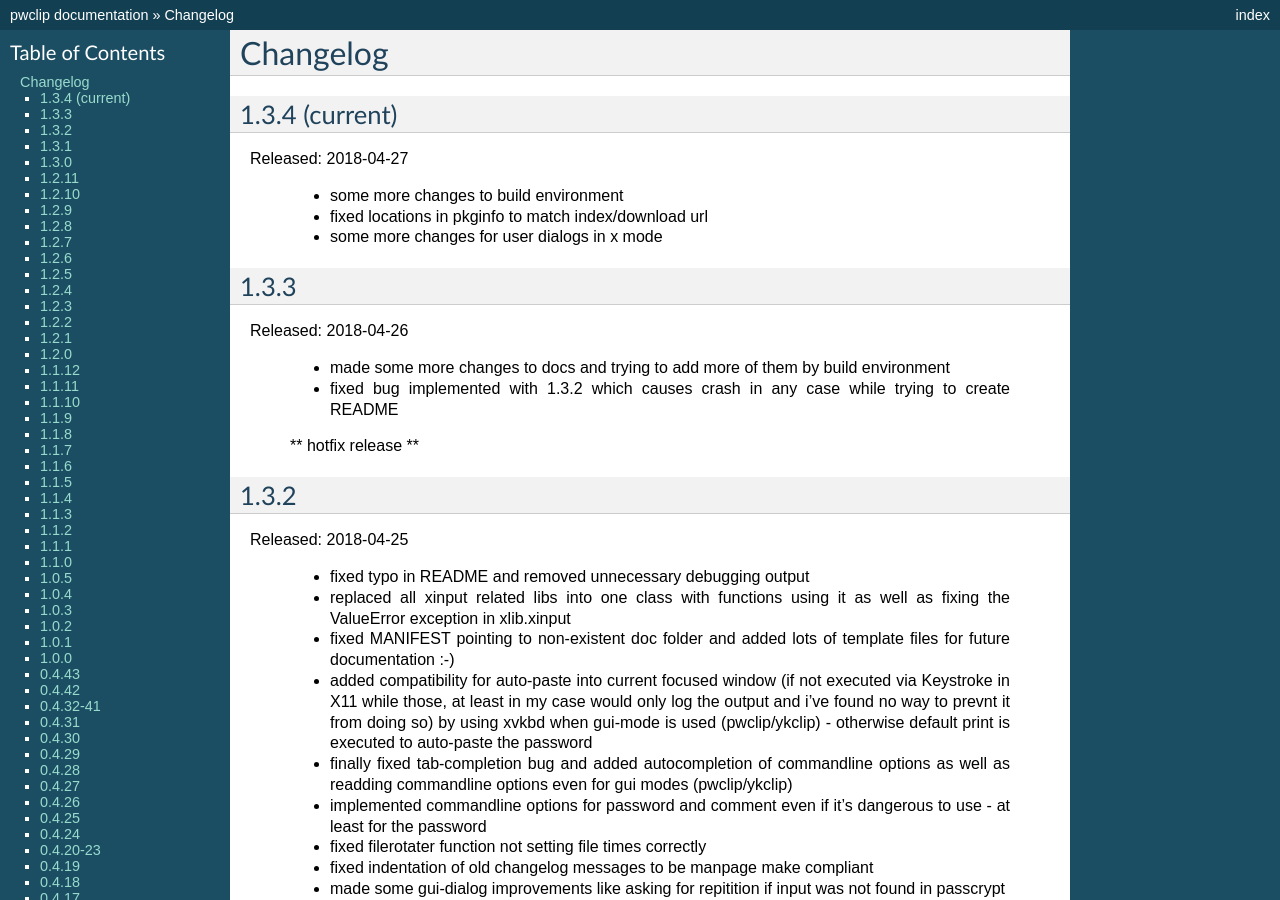
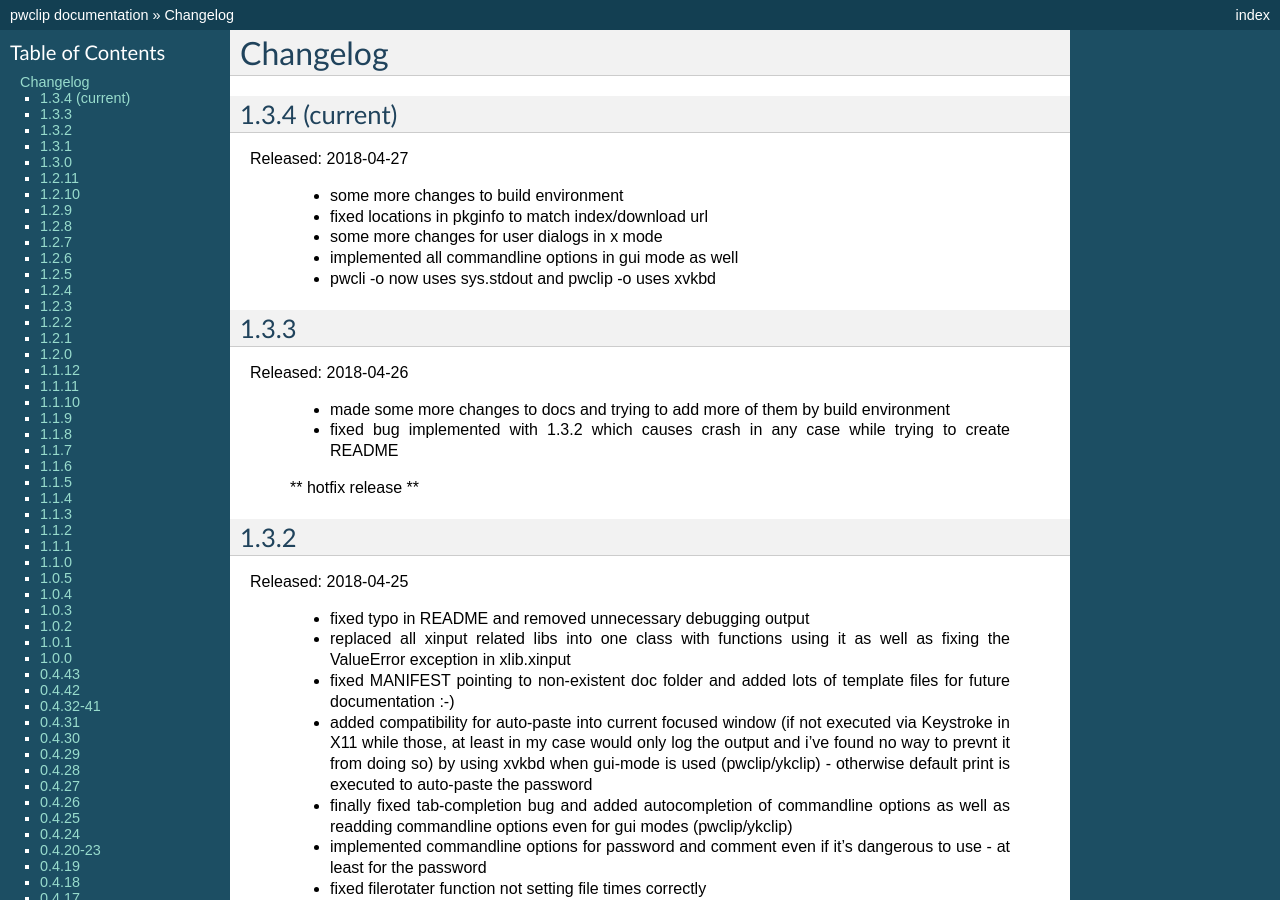
Before and after one commit to d0n/pwclip, a Sphinx documentation site: the page built from docs/CHANGELOG.rst, in a window 1280 px wide and 900 px high. Built offline with Sphinx 7.4.7, drawn with Linux system fonts in a browser that asks for light colours; the version number could not be read and is left out.

Commit message:
{'modified': ['docs/CHANGELOG.rst']} build

```diff
--- a/docs/CHANGELOG.rst
+++ b/docs/CHANGELOG.rst
@@ -11,6 +11,10 @@
   * fixed locations in pkginfo to match index/download url
 
   * some more changes for user dialogs in x mode
+
+  * implemented all commandline options in gui mode as well
+
+  * pwcli -o now uses sys.stdout and pwclip -o uses xvkbd
 
 
 1.3.3
```
